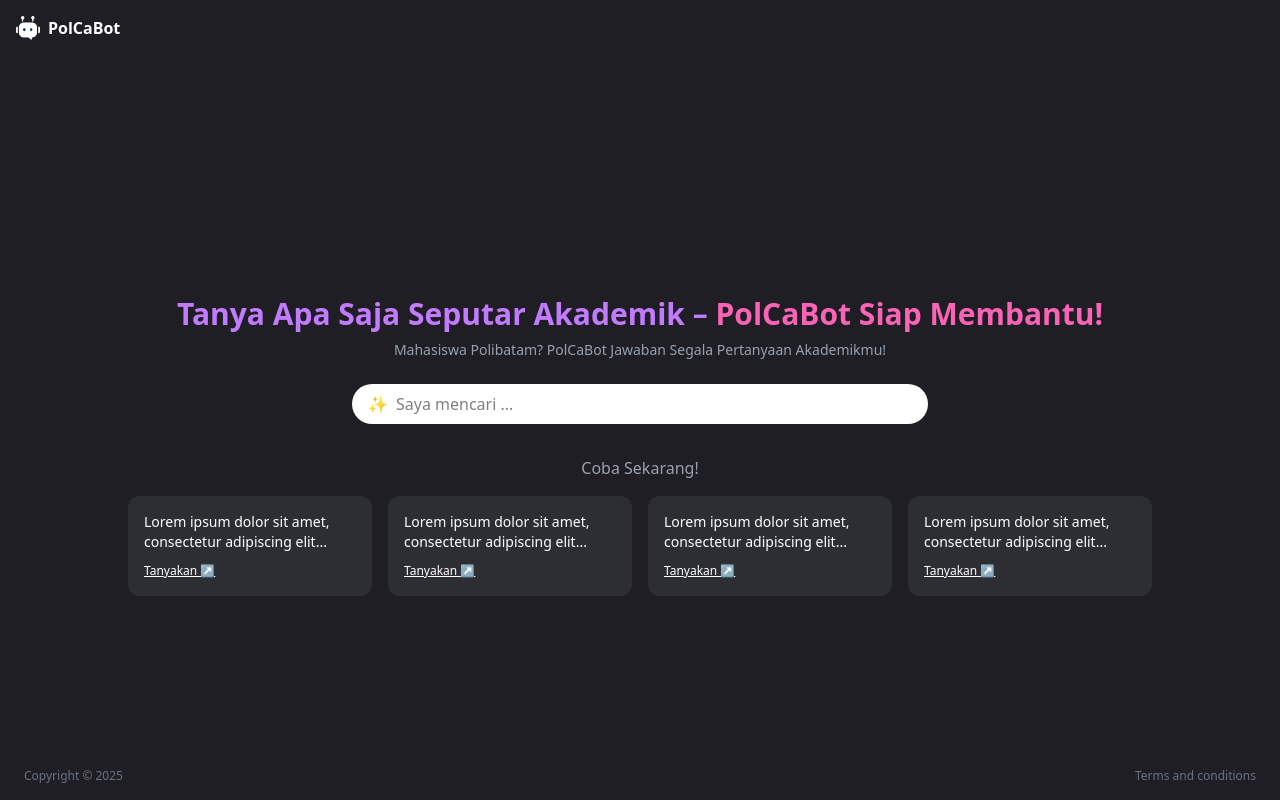
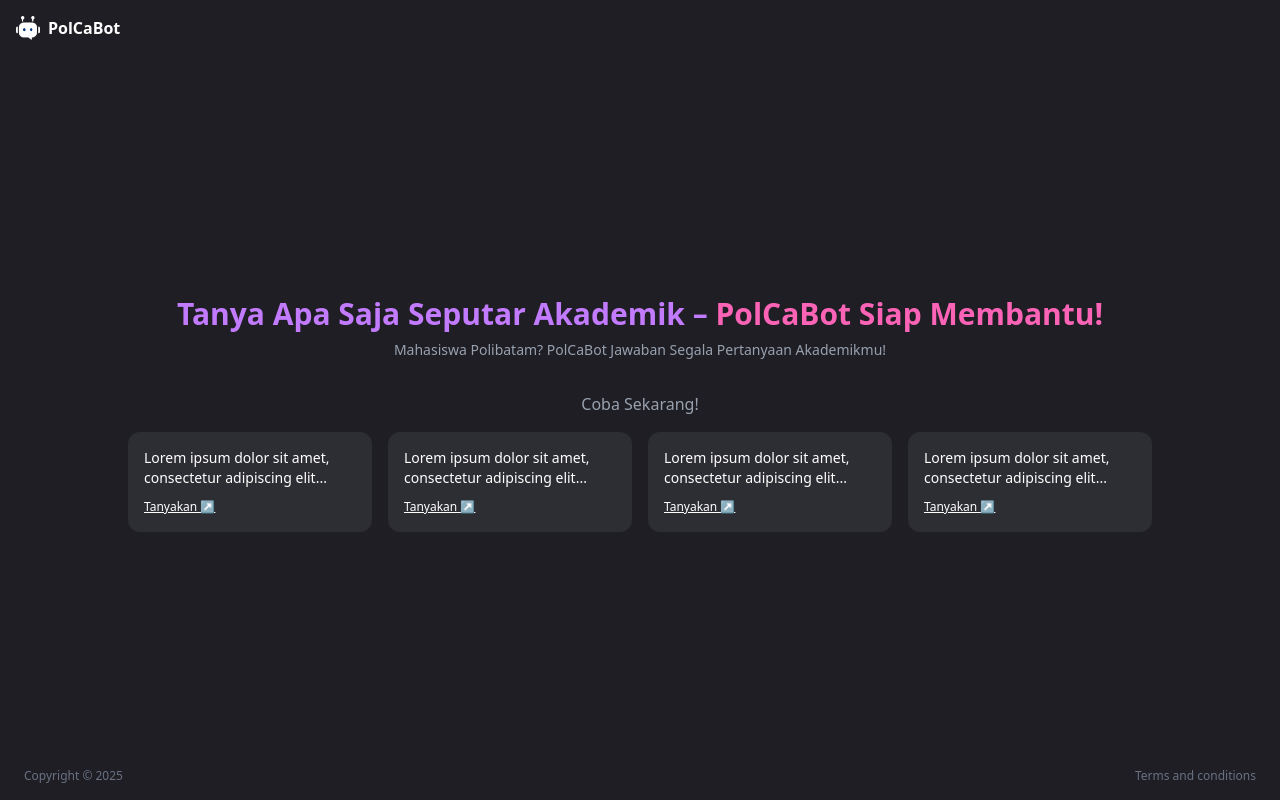
Before and after one commit to university-projects-poltek/Polcabot, a React (Vite) app in the folder frontend/: page / in a window 1280 px wide. Built offline with nearby package versions, Linux system fonts and the light colour scheme.

Commit message:
Add footer, header, search bar, and suggestion card components; update imports in Home and ChatRoomPage

```diff
--- a/frontend/src/pages/chatroom/chatroompage.jsx
+++ b/frontend/src/pages/chatroom/chatroompage.jsx
@@ -1,5 +1,5 @@
 import { useState, useRef, useEffect } from "react";
-import { Header } from "../components/header";
+import { Header } from "../../components/components/header";
 
 export const ChatRoomPage = () => {
   const [messages, setMessages] = useState([]);
--- a/frontend/src/pages/home/index.jsx
+++ b/frontend/src/pages/home/index.jsx
@@ -1,9 +1,9 @@
 import React from "react";
 import { Link } from "react-router";
-import { Header } from "../components/header";
-import { Footer } from "../components/footer";
-import { SearchBar } from "../components/searchbar";
-import { SuggestionCard } from "../components/suggestioncard";
+import { Header } from "../../components/components/header";
+import { Footer } from "../../components/components/footer";
+import { SearchBar } from "../../components/components/searchbar";
+import { SuggestionCard } from "../../components/components/suggestioncard";
 
 export const Home = () => {
   return (
@@ -17,7 +17,6 @@ export const Home = () => {
         <p className="mt-2 text-sm text-center text-gray-400">
           Mahasiswa Polibatam? PolCaBot Jawaban Segala Pertanyaan Akademikmu!
         </p>
-        <SearchBar />
         <p className="mt-8 mb-4 text-gray-400">Coba Sekarang!</p>
         <div className="grid grid-cols-1 sm:grid-cols-2 md:grid-cols-4 gap-4 w-full max-w-5xl">
           {Array.from({ length: 4 }).map((_, i) => (
```
Also changed, not shown: frontend/src/components/components/footer.jsx (renamed from frontend/src/pages/components/footer.jsx), frontend/src/components/components/header.jsx (renamed from frontend/src/pages/components/header.jsx), frontend/src/components/components/searchbar.jsx (renamed from frontend/src/pages/components/searchbar.jsx), frontend/src/components/components/suggestioncard.jsx (renamed from frontend/src/pages/components/suggestioncard.jsx).
